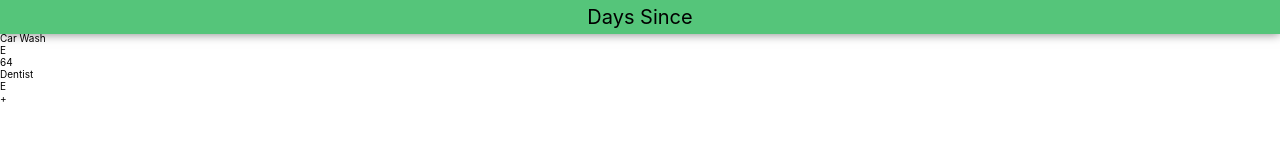
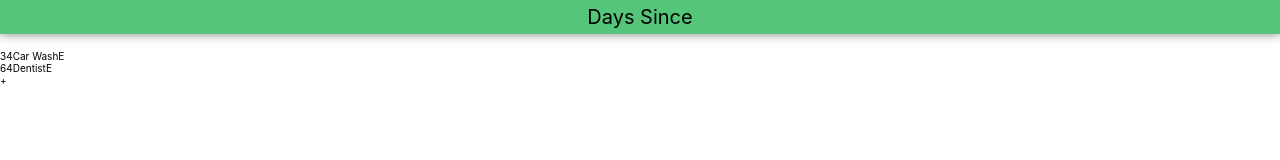
Before and after one commit to royhersh/dayssince, a React (Create React App) app: page / in a window 1280 px wide. Shown: the top 160 px of the page. Built offline with nearby package versions, Linux system fonts and the light colour scheme.

Commit message:
style header

```diff
--- a/src/sass/base/_base.scss
+++ b/src/sass/base/_base.scss
@@ -12,4 +12,5 @@ html {
 
 body {
   box-sizing: border-box;
+  margin-top: 5rem;
 }
--- a/src/sass/components/_items.scss
+++ b/src/sass/components/_items.scss
@@ -1,3 +1,8 @@
-.items-container {
-  margin-top: 2rem;
+// .items-container {
+//   margin-top: 5rem;
+// }
+
+.item {
+  display:flex;
+  widows: 100%;
 }
```
